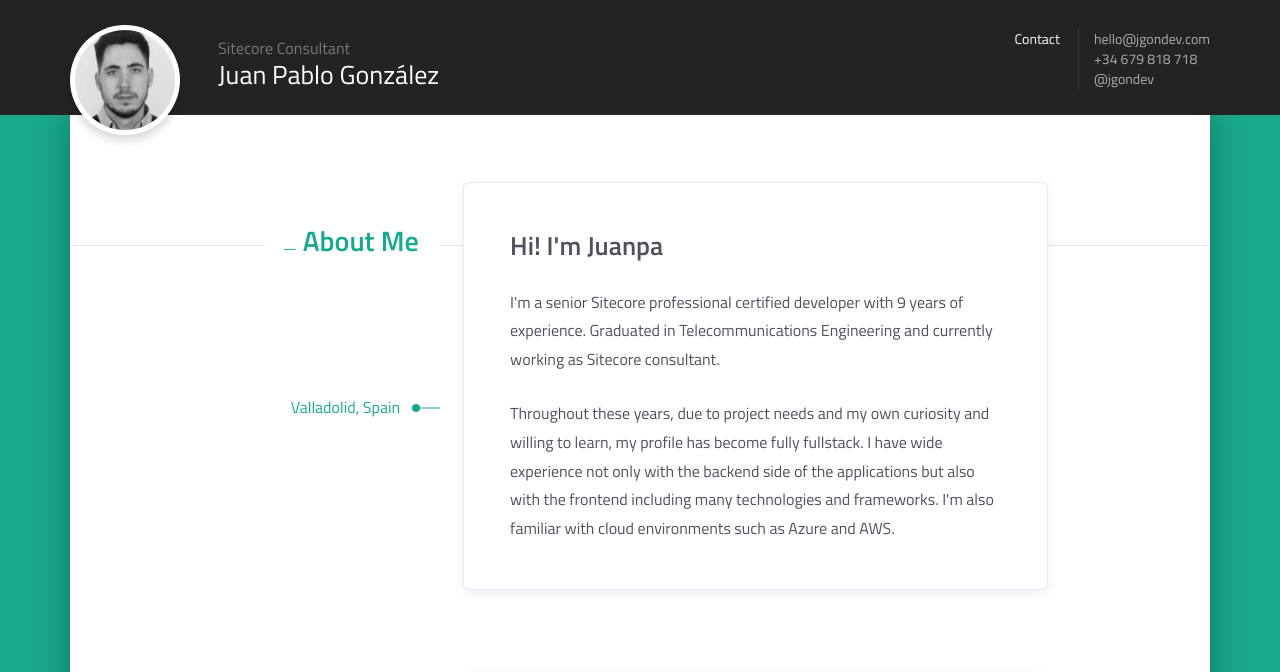
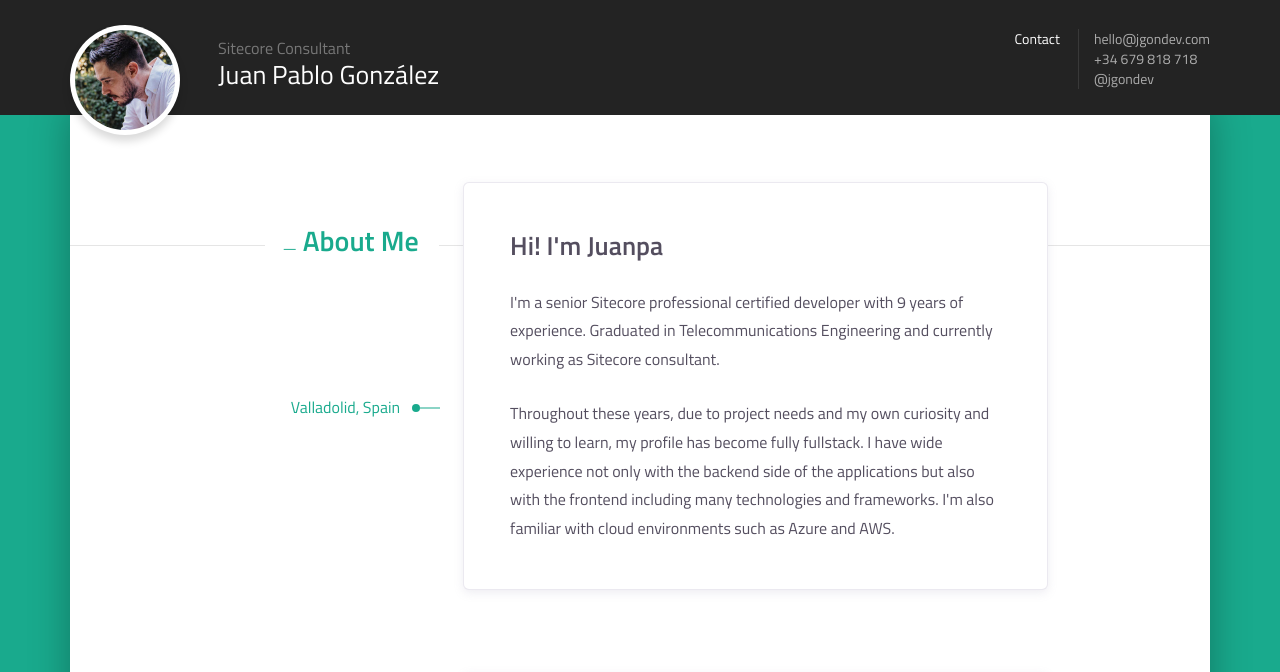
Before and after one commit to jgondev/cv, a plain HTML site: page index.html in a window 1280 px wide. Shown: the part 92-764 px from the top of the page. Drawn offline with nearby package versions, Linux system fonts and the light colour scheme.

Commit message:
updated avatar

```diff
--- a/index.html
+++ b/index.html
@@ -85,7 +85,7 @@
               <img
                 alt=""
                 class="img-responsive"
-                src="img/global-info/avatar.png"
+                src="img/global-info/profile.jpg"
               />
             </div>
 
```
Also changed, not shown: img/global-info/profile.jpg (added).
